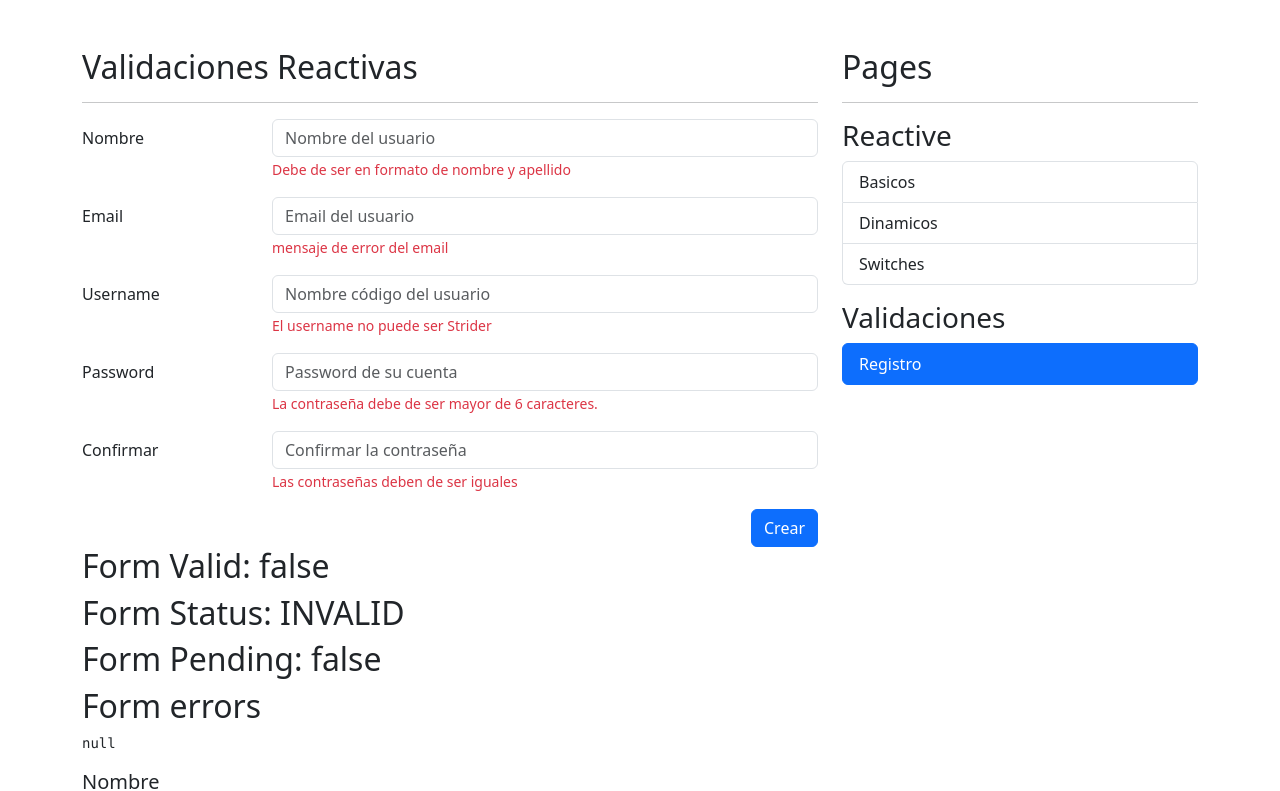
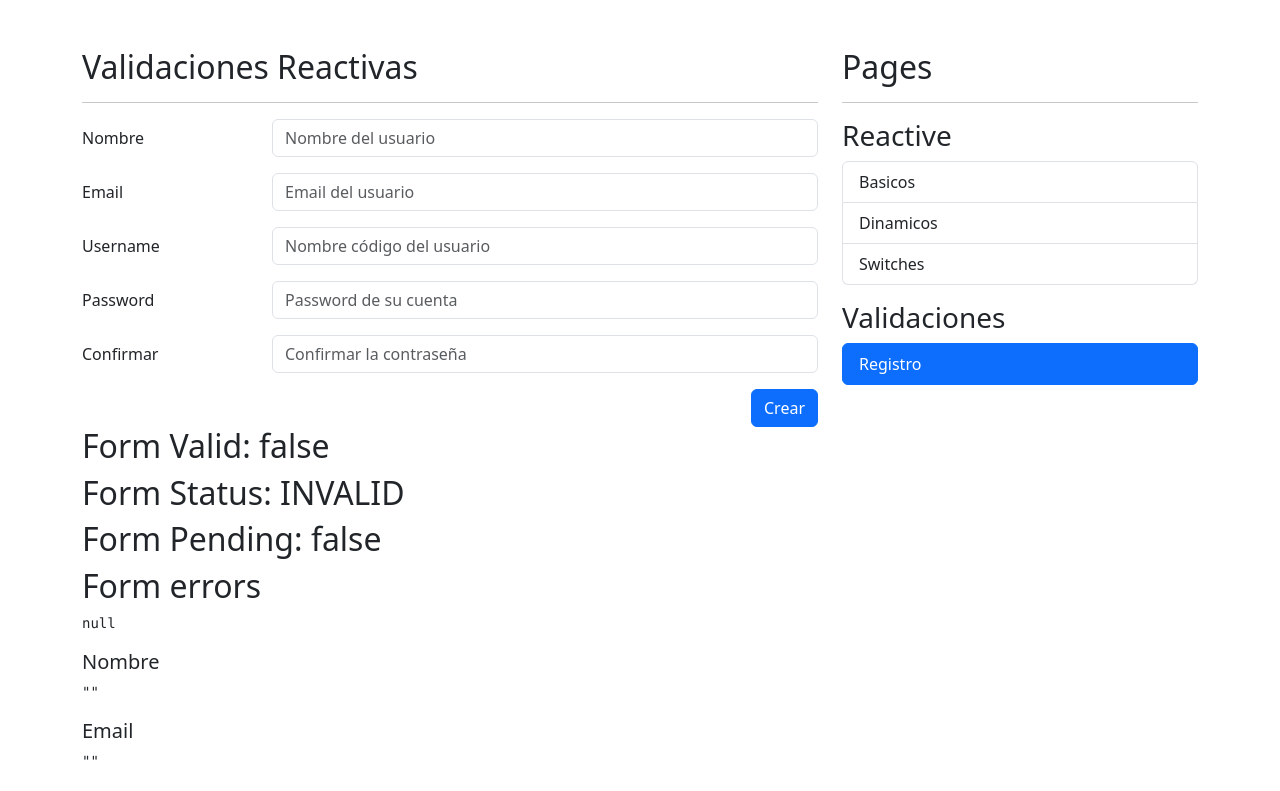
Before and after one commit to tomasVergara14/reactive-forms, an Angular app: page /auth/sign-up in a window 1280 px wide. Shown: the top 791 px of the page. Built offline with nearby package versions, Linux system fonts and the light colour scheme.

Commit message:
validations service

```diff
--- a/src/app/auth/pages/register-page/register-page.component.html
+++ b/src/app/auth/pages/register-page/register-page.component.html
@@ -15,7 +15,9 @@
                            formControlName="name"
                            placeholder="Nombre del usuario">
 
-                    <span class="form-text text-danger">
+                    <span
+                    *ngIf="isValidField('name')"
+                    class="form-text text-danger">
                         Debe de ser en formato de nombre y apellido
                     </span>
                 </div>
@@ -29,7 +31,9 @@
                            class="form-control"
                            formControlName="email"
                            placeholder="Email del usuario">
-                    <span class="form-text text-danger">
+                    <span
+                    *ngIf="isValidField('email')"
+                    class="form-text text-danger">
                         mensaje de error del email
                     </span>
                 </div>
@@ -43,7 +47,9 @@
                            class="form-control"
                            formControlName="username"
                            placeholder="Nombre código del usuario">
-                    <span class="form-text text-danger">
+                    <span
+                    *ngIf="isValidField('username')"
+                    class="form-text text-danger">
                          El username no puede ser Strider
                     </span>
                 </div>
@@ -58,7 +64,9 @@
                            formControlName="password"
                            placeholder="Password de su cuenta">
 
-                    <span class="form-text text-danger">
+                    <span
+                    *ngIf="isValidField('password')"
+                    class="form-text text-danger">
                          La contraseña debe de ser mayor de 6 caracteres.
                     </span>
                 </div>
@@ -73,7 +81,9 @@
                            formControlName="password2"
                            placeholder="Confirmar la contraseña">
 
-                    <span class="form-text text-danger">
+                    <span
+                    *ngIf="isValidField('password2')"
+                    class="form-text text-danger">
                          Las contraseñas deben de ser iguales
                     </span>
                 </div>
--- a/src/app/auth/pages/register-page/register-page.component.ts
+++ b/src/app/auth/pages/register-page/register-page.component.ts
@@ -1,6 +1,6 @@
 import { Component } from '@angular/core';
 import { FormBuilder, FormGroup, Validators } from '@angular/forms';
-import * as customValidators from 'src/app/shared/validators/validators';
+import { ValidatorService } from 'src/app/shared/service/validators.service';
 
 @Component({
   templateUrl: './register-page.component.html',
@@ -10,23 +10,26 @@
 export class RegisterPageComponent {
 
   public myForm: FormGroup = this.fb.group({
-    name:['',[Validators.required, Validators.pattern(customValidators.firstNameAndLastnamePattern)]],
-    email:['',[Validators.required, Validators.pattern(customValidators.emailPattern)]],
-    username:['', [Validators.required, customValidators.cantBeStrider]],
+    name:['',[Validators.required, Validators.pattern(this.validatorService.firstNameAndLastnamePattern)]],
+    email:['',[Validators.required, Validators.pattern(this.validatorService.emailPattern)]],
+    username:['', [Validators.required, this.validatorService.cantBeStrider]],
     password:['',[Validators.required, Validators.minLength(6)]],
     password2:['',[Validators.required]]
   })
 
   constructor(
     private fb: FormBuilder,
+    private validatorService: ValidatorService
   ){}
 
-  isValidField(){
+  isValidField( field: string){
     //TODO: obtener validacion de un servicio
+    return this.validatorService.isValidField(this.myForm, field)
   }
 
   onSubmit(){
     this.myForm.markAllAsTouched();
+    console.log(this.myForm)
   }
 
 }
--- /dev/null
+++ b/src/app/shared/service/validators.service.ts
@@ -0,0 +1,29 @@
+import { Injectable } from '@angular/core';
+import { FormControl, FormGroup, ValidationErrors } from '@angular/forms';
+
+@Injectable({providedIn: 'root'})
+export class ValidatorService {
+
+    public firstNameAndLastnamePattern: string = '([a-zA-Z]+) ([a-zA-Z]+)';
+    public emailPattern: string = "^[a-z0-9._%+-]+@[a-z0-9.-]+\\.[a-z]{2,4}$";
+
+    public cantBeStrider = ( control : FormControl): ValidationErrors | null => {
+
+        const value: string = control.value.trim().toLowerCase();
+
+        if(value === 'strider'){
+            return{
+                userIsTaken: true,
+            }
+        }
+        return null;
+    }
+
+    public isValidField( form: FormGroup, field: string){
+        return form.controls[field].errors && form.controls[field].touched;
+    }
+
+
+    constructor() { }
+
+}
--- a/src/app/shared/validators/validators.ts
+++ b/src/app/shared/validators/validators.ts
@@ -1,7 +1,5 @@
 import { FormControl, ValidationErrors } from "@angular/forms";
 
-export const firstNameAndLastnamePattern: string = '([a-zA-Z]+) ([a-zA-Z]+)';
-export const emailPattern: string = "^[a-z0-9._%+-]+@[a-z0-9.-]+\\.[a-z]{2,4}$";
 
 export const cantBeStrider = ( control : FormControl): ValidationErrors | null => {
 
```
